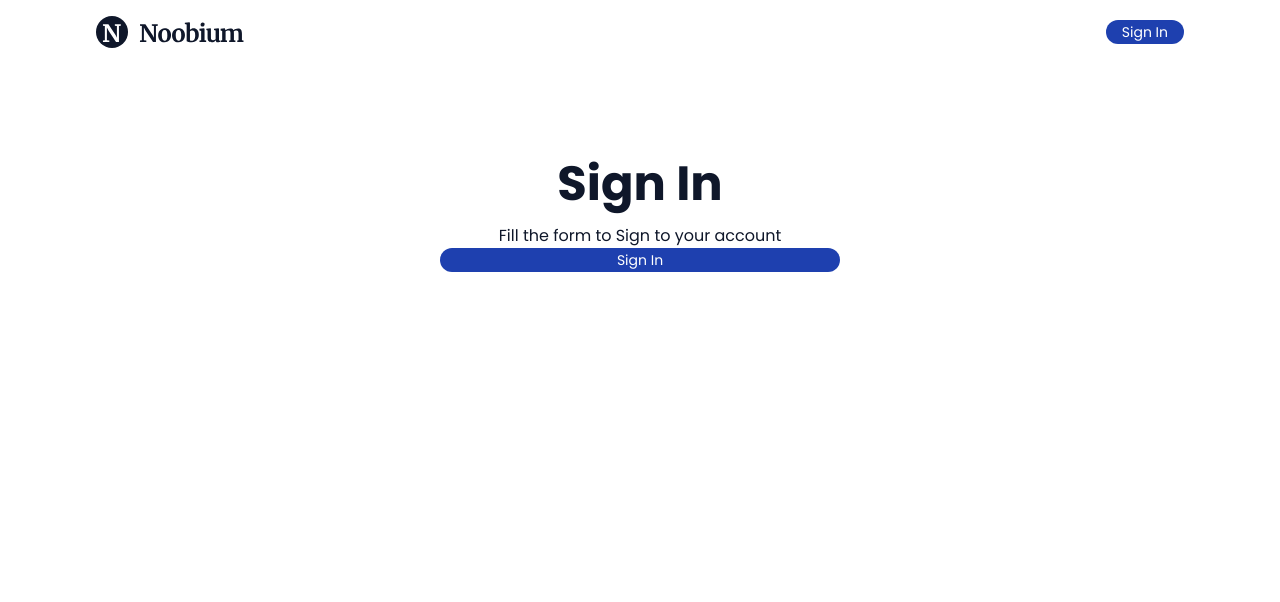
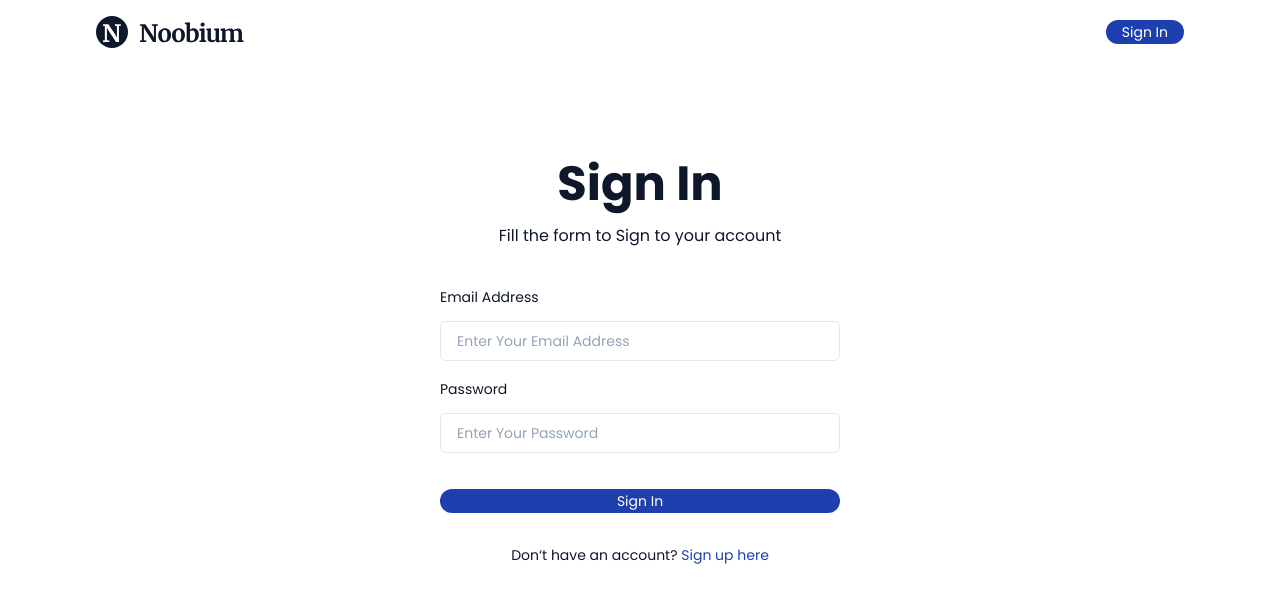
Before and after one commit to rusdy21/belajar-nextjs, a Next.js app: page /signin in a window 1280 px wide. Shown: the top 602 px of the page. Built offline with nearby package versions, Linux system fonts and the light colour scheme.

Commit message:
signin update

```diff
--- a/package.json
+++ b/package.json
@@ -17,10 +17,12 @@
     "classnames": "^2.3.2",
     "eslint": "8.40.0",
     "eslint-config-next": "13.4.1",
+    "formik": "^2.2.9",
     "next": "13.4.1",
     "react": "18.2.0",
     "react-dom": "18.2.0",
-    "typescript": "5.0.4"
+    "typescript": "5.0.4",
+    "yup": "^1.1.1"
   },
   "devDependencies": {
     "autoprefixer": "^10.4.14",
--- /dev/null
+++ b/src/app/TextInput.tsx
@@ -0,0 +1,37 @@
+import classNames from "classnames";
+
+type Props = JSX.IntrinsicElements["input"] & {
+  label: string;
+  hasError?: boolean;
+  errorMessage: string;
+};
+
+const TextInput: React.FC<Props> = ({
+  label,
+  hasError,
+  errorMessage,
+  ...rest
+}) => {
+  return (
+    <div>
+      <label
+        className={classNames("font-sans text-sm", {
+          "text-slate-900": !hasError,
+          "text-red-500": hasError,
+        })}
+      >
+        {label}
+      </label>
+      <input
+        className={classNames(
+          "h-10 mt-3 border w-full rounded-md px-4 font-sans text-sm text-slate-900 placeholder-slate-400",
+          {"border-slate-200":!hasError,
+            "border-red-500": hasError}
+        )}
+        {...rest}
+      />
+      {hasError && <p className="text-xs text-red-500 mt-3">{errorMessage}</p>}
+    </div>
+  );
+};
+export default TextInput;
--- a/src/app/signin/page.tsx
+++ b/src/app/signin/page.tsx
@@ -1,8 +1,31 @@
+'use client';
 import Button from "../Button";
 import Navbar from "../NavBar";
 import Head from "next/head";
+import Link from "next/link";
+import TextInput from "../TextInput";
+import { useFormik } from "formik";
+import * as Yup from "yup";
+import { error } from "console";
+
+const SigninSchema = Yup.object().shape({
+      email: Yup.string().email('Email Format is Invalid')
+      .required('Email is Required'),
+      password: Yup.string().required("Password is Required")
+    });
 
 export default function Page() {
+   const formik = useFormik({
+       initialValues: {
+         email: "",
+         password: ""
+       },
+       validationSchema: SigninSchema,
+       onSubmit:() => {
+          alert ("yuhuuuu");
+       },
+
+   });
   return (
     <div>
       <Head>
@@ -10,9 +33,41 @@ export default function Page() {
       </Head>
       <Navbar />
       <div className="w-[400px] mx-auto py-24">
-         <h1 className="font-sans text-slate-900 font-bold text-5xl text-center mb-4">Sign In</h1>
-         <p className="font-sans text-slate-900 text-center">Fill the form to Sign to your account</p>
-         <Button isFullWidth>Sign In</Button>
+        <h1 className="font-sans text-slate-900 font-bold text-5xl text-center mb-4">
+          Sign In
+        </h1>
+        <p className="font-sans text-slate-900 text-center mb-[37px]">
+          Fill the form to Sign to your account
+        </p>
+        <TextInput
+          name="email"
+          label="Email Address"
+          type="text"
+          value={formik.values.email}
+          placeholder="Enter Your Email Address"
+          hasError={!!formik.errors.email}
+          errorMessage={formik.errors.email!}
+          onChange={formik.handleChange}
+        />
+        <div className="h-4"></div>
+        <TextInput
+          name="password"
+          label="Password"
+          type="password"
+          value={formik.values.password}
+          placeholder="Enter Your Password"
+          hasError={!!formik.errors.password}
+          errorMessage={formik.errors.password!}
+          onChange={formik.handleChange}
+        />
+        <div className="h-9"></div>
+        <Button isFullWidth onClick={() => formik.handleSubmit}>Sign In</Button>
+        <p className="text-slate-900 font-sans text-sm text-center mt-8">
+          Don&lsquo;t have an account?{" "}
+          <Link href="signup">
+            <span className="text-blue-800">Sign up here</span>
+          </Link>
+        </p>
       </div>
     </div>
   );
```
Also changed, not shown: 1 other file (tests, documents, lock files or other folders).
